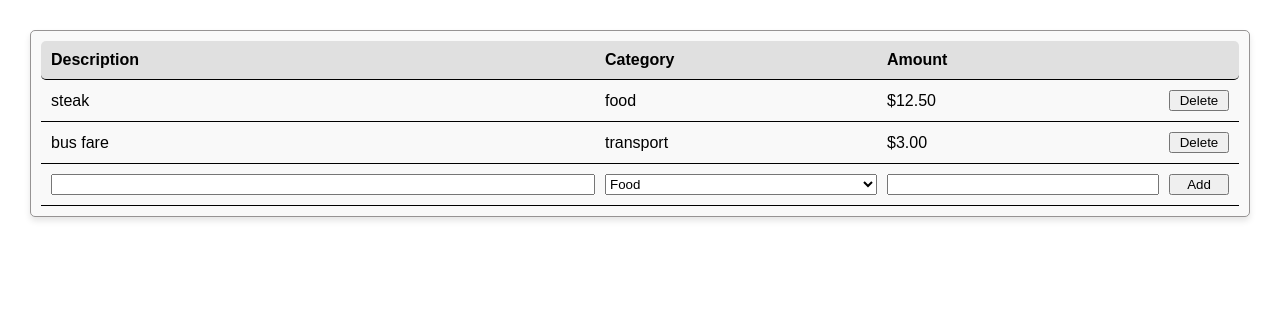
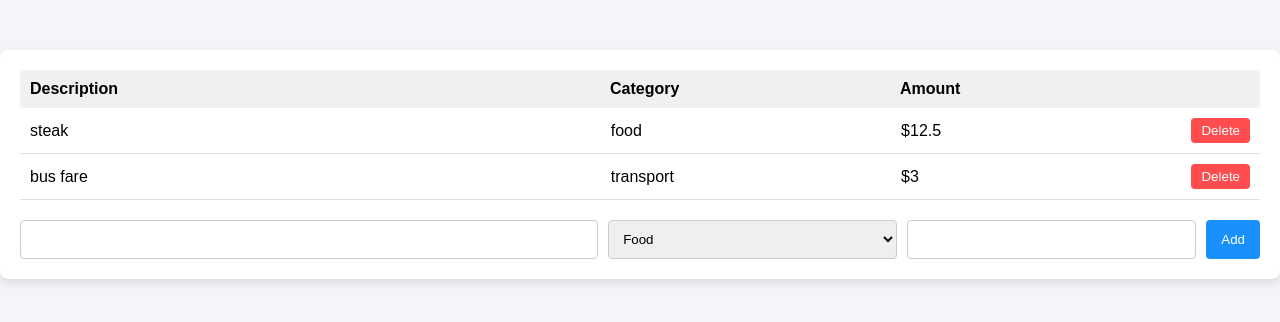
Before and after one commit to aymankhan555/React, a React (Vite) app in the folder Expense-Tracker/: page / in a window 1280 px wide. Shown: the top 322 px of the page. Built offline with nearby package versions, Linux system fonts and the light colour scheme.

Commit message:
improved css and added functions

```diff
--- a/Expense-Tracker/src/ExpenseTracker.jsx
+++ b/Expense-Tracker/src/ExpenseTracker.jsx
@@ -4,13 +4,43 @@ function ExpenseTracker() {
 	const [expenseList, setExpenseList] = useState([{
 		description: 'steak',
 		category: 'food',
-		amount: '$12.50'
+		amount: 12.50
 	},
 	{
 		description: 'bus fare',
 		category: 'transport',
-		amount: '$3.00'
+		amount: 3.00
 	}]);
+	const [description,setDescription]=useState("");
+	const [category,setCategory]=useState("Food");
+	const [amount,setAmount]=useState(0.00);
+	function handleDescription(e)
+	{
+		setDescription(e.target.value);
+	}
+	function handelCategory(e)
+	{
+		setCategory(e.target.value);
+	}
+	function handleAmount(e)
+	{
+		setAmount(e.target.value);
+	}
+	function addExpenseList()
+	{
+		const newExpenseList={
+			description,
+			category,
+			amount
+		}
+		setExpenseList([...expenseList,newExpenseList]);
+
+	}
+	function deleteExpenseList(index)
+	{
+		const newExpenseList = expenseList.filter((_,i)=>i!==index)
+		setExpenseList(newExpenseList);
+	}
 	return (
 		<div className="expense-tracker">
 			<div className="header">
@@ -21,27 +51,28 @@ function ExpenseTracker() {
 			<div className="expense-list">
 				<ol>
 					{expenseList.map((object, index) => (
-						<li className="list">
+						<li className="list" key={index}>
 							<div>{object.description}</div>
 							<div>{object.category}</div>
-							<div>{object.amount}</div>
-							<button>Delete</button>
+							<div>${object.amount}</div>
+							<button className="delete-button" onClick={()=>deleteExpenseList(index)}>Delete</button>
 						</li>
 					))}
 				</ol>
 
 			</div>
 			<div className="input">
-				<input type="text" className="decription-input" />
+				<input type="text" className="decription-input" onChange={handleDescription}/>
 
-				<select name="category" id="category">
+				<select name="category" id="category"
+				onChange={handelCategory} className="category-input">
 					<option value="food">Food</option>\
 					<option value="cloths">Cloths</option>
 					<option value="transport">Transport</option>
 					<option value="others">Others</option>
 				</select>
-				<input type="number" />
-				<button>Add</button>
+				<input type="number" onChange={handleAmount} className="amount-input"/>
+				<button onClick={addExpenseList} className="add-button">Add</button>
 			</div>
 
 		</div>
--- a/Expense-Tracker/src/index.css
+++ b/Expense-Tracker/src/index.css
@@ -1,41 +1,94 @@
 body {
   font-family: Arial, Helvetica, sans-serif;
-  margin: 30px;
+  margin: 0;
   padding: 0;
+  background-color: #f4f4f9;
 }
 
 .expense-tracker {
-  border: 1px solid rgb(150, 147, 147);
 
-  margin: 20px auto;
-  padding: 10px;
-  background-color: #f9f9f9;
-  border-radius: 5px;
-  box-shadow: 0 4px 6px rgba(0, 0, 0, 0.1);
-}
-
-.header, .expense-list ol li ,.input{
-  display: grid;
-  grid-template-columns: 2fr 1fr 1fr 60px; /* Adjust proportions as needed */
-  gap: 10px;
-  padding: 10px;
-
-  border-bottom: 1px solid black;
+  margin: 50px auto;
+  background: hsl(0, 0%, 100%);
+  padding: 20px;
+  border-radius: 8px;
+  box-shadow: 0 4px 8px rgba(0, 0, 0, 0.1);
 }
 
 .header {
+  display: grid;
+  grid-template-columns: 2fr 1fr 1fr 60px;
   font-weight: bold;
-  background-color: #e0e0e0;
-  border-radius: 5px;
+  background-color: #f0f0f0;
+  border-radius: 4px;
+  padding: 10px;
 }
 
 .expense-list ol {
   padding: 0;
   margin: 0;
-
+  list-style: none;
 }
 
 .expense-list ol li {
+  display: grid;
+  grid-template-columns: 2fr 1fr 1fr auto;
   align-items: center;
+  padding: 10px;
+  border-bottom: 1px solid hsl(0, 0%, 88%);
   transition: background-color 0.2s;
 }
+
+.expense-list ol li:hover {
+  background-color: hsl(0, 0%, 98%);
+}
+
+.delete-button {
+  background-color: hsl(359, 100%, 65%);
+  color: white;
+  border: none;
+  border-radius: 4px;
+  padding: 5px 10px;
+  cursor: pointer;
+  transition: background-color 0.2s;
+}
+
+.delete-button:hover {
+  background-color: #ff7875;
+}
+
+.input {
+  display: grid;
+  grid-template-columns: 2fr 1fr 1fr auto;
+  gap: 10px;
+  margin-top: 20px;
+}
+
+.decription-input,
+.category-input,
+.amount-input {
+  padding: 10px;
+  border: 1px solid hsl(0, 0%, 80%);
+  border-radius: 4px;
+}
+
+.decription-input:focus,
+.category-input:focus,
+.amount-input:focus{
+  outline: none;
+  border-color: hsl(209, 100%, 55%);
+  box-shadow: 0 0 5px rgba(24, 144, 255, 0.5);
+}
+
+.input button {
+  background-color: hsl(209, 100%, 55%);
+  color: white;
+  border: none;
+  border-radius: 4px;
+  padding: 10px 15px;
+  cursor: pointer;
+  transition: background-color 0.2s;
+}
+
+.input button:hover {
+  background-color: hsl(207, 100%, 63%);
+}
```
